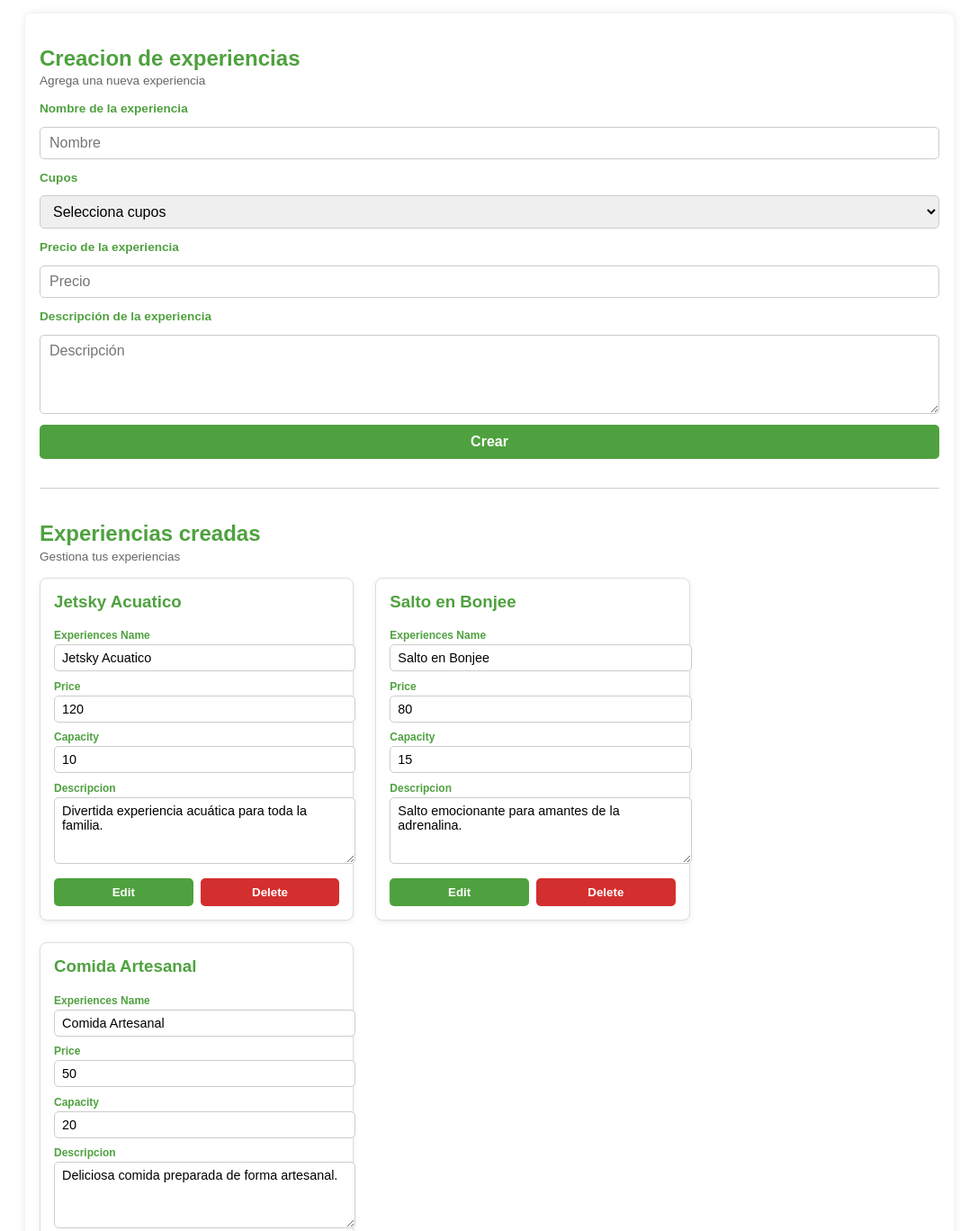
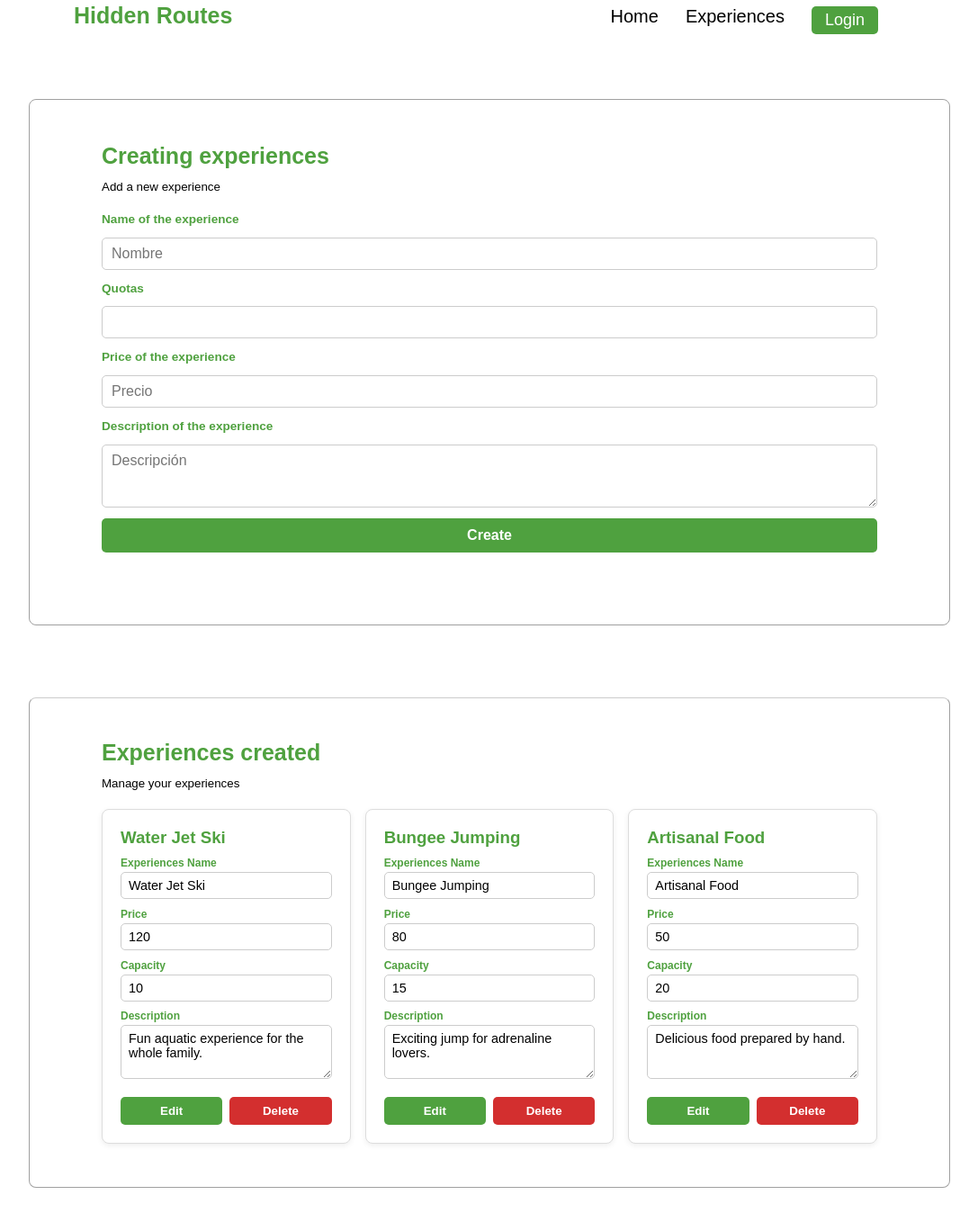
Before and after one commit to DiegoAG31/Hidden-Routes, a website: page app/public/views/experienceManager.html in a window 1280 px wide. Shown: the part 17-1385 px from the top of the page at 90% size, without its empty margins (96-1183 px from the left). Drawn offline with Linux system fonts and the light colour scheme.

Commit message:
feat: implement experience management UI with creation form and editable experience cards

```diff
--- a/app/public/assets/css/main.css
+++ b/app/public/assets/css/main.css
@@ -30,12 +30,12 @@ body {
 
 /*COMMENTARY*/
 .logo h1,
-.r-h2, .reservation h2 {
+.r-h2, .reservation h2, .container-manager h2{
   color: #4fa13f;
-  margin-left: 40px;
   margin-bottom: 10px;
   font-size: 25px;
 }
+
 
 /*COMMENTARY*/
 .nav-link {
@@ -131,7 +131,7 @@ body {
 }
 
 .zones h1 {
-  font-size: 2rem;
+  font-size: 25px;
   margin-bottom: 40px;
   color: #4fa13f;
 }
@@ -314,11 +314,11 @@ body {
   background-color: #ffffff;
 }
 
-#exp-h1 {
+#exp-h1  {
   color: #4fa13f;
-  margin-top: 3em;
+  margin-top: 2.5rem;
   margin-left: 40px;
-  font-size: 25px;
+  font-size: 20px;
 }
 
 /*COMMENTARY*/
@@ -387,7 +387,6 @@ body {
 .btn-filter button:hover {
   background-color: #929292;
 }
-/*COMMENTARY*/
 
 /*COMMENTARY*/
 
@@ -473,7 +472,7 @@ body {
 }
 
 
-/* Texto de la reseña */
+/*COMMENTARY*/
 .review-body {
   font-size: 0.95rem;
   line-height: 1.5;
@@ -483,15 +482,15 @@ body {
 
 
 /*COMMENTARY*/
-.reservation{
-  padding: 5rem 3rem;
+.reservation, .container-manager, .created-experiences{
+  padding: 3rem 5rem;
   border-radius: 8px;
   width: 100%;
   border: solid 1px #6565659d;
-  margin-top: 5rem;
+  margin-top: 3rem;
   margin-bottom: 5rem;
 }
-
+/*COMMENTARY*/
 .reservation-form{
   display: flex;
   flex-direction: column;
@@ -518,11 +517,13 @@ transition: border 0.2s, box-shadow 0.2s;
   box-shadow: 0 0 5px #4fa13f;
 }
 
+/*COMMENTARY*/
 .terms a{
   text-decoration: none;
   color: #326728;
 }
 
+/*COMMENTARY*/
 .btn-submit{
     padding: 1rem;
   background-color: #4fa13f;
@@ -539,3 +540,156 @@ transition: border 0.2s, box-shadow 0.2s;
   background: #929292;
   transform: scale(1.02);
 }
+
+
+/*COMMENTARY*/
+.create-experience-form {
+  display: flex;
+  flex-direction: column;
+  gap: 0.8rem;
+  margin-bottom: 2rem;
+  margin-top: 20px;
+}
+
+
+.created-experiences h2{
+  color: #4fa13f;
+  margin-bottom: 10px;
+  font-size: 25px;
+  margin-top: 30px;
+}
+
+.create-experience-form label {
+  font-size: 0.85rem;
+  color: #4fa13f;
+  font-weight: 600;
+}
+
+/*COMMENTARY*/
+.create-experience-form input,
+ .create-experience-form select,
+.create-experience-form textarea {
+  padding: 8px 10px;
+  border: 1px solid #ccc;
+  border-radius: 5px;
+  font-size: 1rem;
+  resize: vertical;
+  font-family: inherit;
+}
+
+.create-experience-form select {
+  cursor: pointer;
+}
+
+.create-experience-form textarea {
+  height: 70px;
+}
+
+.create-experience-form button {
+  background-color: #4fa13f;
+  border: none;
+  border-radius: 5px;
+  color: white;
+  font-weight: 600;
+  font-size: 1rem;
+  padding: 10px 0;
+  cursor: pointer;
+  transition: background-color 0.3s ease;
+}
+
+.create-experience-form button:hover {
+  background-color: #3b7d2a;
+}
+
+
+    .created-experiences {
+      border-top: 1px solid #ccc;
+      padding-top: 1rem;
+    }
+
+ /*COMMENTARY*/
+  .cards-container {
+  display: grid;
+  grid-template-columns: repeat(3, 1fr);
+  gap: 1rem;
+}
+.card {
+  margin-top: 20px;
+  background-color: #fff;
+  border: 1px solid #ddd;
+  border-radius: 8px;
+  padding: 20px;
+  box-shadow: 0 2px 6px rgba(0,0,0,0.07);
+  color: #333;
+}
+
+    .card h3 {
+      margin-top: 0;
+      color: #4fa13f;
+      font-weight: 600;
+      margin-bottom: 10px;
+    }
+
+   /*COMMENTARY*/
+    .card label {
+      font-size: 0.75rem;
+      color: #4fa13f;
+      font-weight: 600;
+      margin-top: 0.6rem;
+      display: block;
+    }
+
+   /*COMMENTARY*/
+    .card input,
+    .card textarea {
+      width: 100%;
+      font-family: inherit;
+      font-size: 0.9rem;
+      padding: 6px 8px;
+      border-radius: 5px;
+      border: 1px solid #ccc;
+      resize: vertical;
+      margin-top: 3px;
+    }
+
+    .card textarea {
+      height: 60px;
+    }
+
+    /*COMMENTARY*/
+    .actions {
+      margin-top: 1rem;
+      display: flex;
+      gap: 0.5rem;
+      justify-content: space-between;
+    }
+
+    .btn-edit {
+      flex: 1;
+      background-color: #4fa13f;
+      border: none;
+      color: white;
+      padding: 8px 0;
+      border-radius: 5px;
+      font-weight: 600;
+      cursor: pointer;
+      transition: background-color 0.3s ease;
+    }
+    .btn-edit:hover {
+      background-color: #3b7d2a;
+    }
+
+    .btn-delete {
+      flex: 1;
+      background-color: #d32f2f;
+      border: none;
+      color: white;
+      padding: 8px 0;
+      border-radius: 5px;
+      font-weight: 600;
+      cursor: pointer;
+      transition: background-color 0.3s ease;
+    }
+    .btn-delete:hover {
+      background-color: #a52828;
+    }
--- a/app/public/views/experienceManager.html
+++ b/app/public/views/experienceManager.html
@@ -1,234 +1,64 @@
 <!DOCTYPE html>
-<html lang="es">
+<html lang="en">
+
 <head>
-  <meta charset="UTF-8" />
-  <meta name="viewport" content="width=device-width, initial-scale=1" />
-  <title>Gestión de Experiencias</title>
-  <style>
-    /* Contenedor general */
-    .experience-manager {
-      max-width: 1000px;
-      margin: 2rem auto;
-      font-family: Arial, Helvetica, sans-serif;
-      padding: 1rem;
-      background: #fff;
-      border-radius: 8px;
-      box-shadow: 0 0 10px rgba(0,0,0,0.1);
-      color: #333;
-    }
+  <meta charset="UTF-8">
+  <meta name="viewport" content="width=device-width, initial-scale=1.0">
+  <link rel="stylesheet" href="../assets/css/main.css">
+  <title>Document</title>
+</head>
 
-    /* Títulos y subtítulos */
-    .experience-manager h2 {
-      color: #4fa13f;
-      margin-bottom: 0.2rem;
-      font-weight: 600;
-    }
-    .experience-manager small {
-      color: #666;
-      font-size: 0.85rem;
-      display: block;
-      margin-bottom: 1rem;
-    }
-
-    /* Formulario creación */
-    form.create-experience-form {
-      display: flex;
-      flex-direction: column;
-      gap: 0.8rem;
-      margin-bottom: 2rem;
-    }
-
-    form.create-experience-form label {
-      font-size: 0.85rem;
-      color: #4fa13f;
-      font-weight: 600;
-    }
-
-    form.create-experience-form input,
-    form.create-experience-form select,
-    form.create-experience-form textarea {
-      padding: 8px 10px;
-      border: 1px solid #ccc;
-      border-radius: 5px;
-      font-size: 1rem;
-      resize: vertical;
-      font-family: inherit;
-    }
-
-    form.create-experience-form select {
-      cursor: pointer;
-    }
-
-    form.create-experience-form textarea {
-      height: 70px;
-    }
-
-    form.create-experience-form button {
-      background-color: #4fa13f;
-      border: none;
-      border-radius: 5px;
-      color: white;
-      font-weight: 600;
-      font-size: 1rem;
-      padding: 10px 0;
-      cursor: pointer;
-      transition: background-color 0.3s ease;
-    }
-    form.create-experience-form button:hover {
-      background-color: #3b7d2a;
-    }
-
-    /* Contenedor de experiencias creadas */
-    .created-experiences {
-      border-top: 1px solid #ccc;
-      padding-top: 1rem;
-    }
-
-    /* Grid de tarjetas */
-    .cards-container {
-      display: flex;
-      gap: 1.5rem;
-      flex-wrap: wrap;
-    }
-
-    /* Cada tarjeta */
-    .card {
-      background: #fff;
-      border: 1px solid #ddd;
-      border-radius: 8px;
-      padding: 15px;
-      width: calc(33.333% - 1rem);
-      box-shadow: 0 2px 6px rgba(0,0,0,0.07);
-      display: flex;
-      flex-direction: column;
-      justify-content: flex-start;
-      color: #333;
-    }
-
-    .card h3 {
-      margin-top: 0;
-      color: #4fa13f;
-      font-weight: 600;
-      margin-bottom: 10px;
-    }
-
-    /* Labels dentro de tarjetas */
-    .card label {
-      font-size: 0.75rem;
-      color: #4fa13f;
-      font-weight: 600;
-      margin-top: 0.6rem;
-      display: block;
-    }
-
-    /* Inputs en tarjetas */
-    .card input,
-    .card textarea {
-      width: 100%;
-      font-family: inherit;
-      font-size: 0.9rem;
-      padding: 6px 8px;
-      border-radius: 5px;
-      border: 1px solid #ccc;
-      resize: vertical;
-      margin-top: 3px;
-    }
-
-    .card textarea {
-      height: 60px;
-    }
-
-    /* Botones dentro de tarjetas */
-    .acciones {
-      margin-top: 1rem;
-      display: flex;
-      gap: 0.5rem;
-      justify-content: space-between;
-    }
-
-    .btn-edit {
-      flex: 1;
-      background-color: #4fa13f;
-      border: none;
-      color: white;
-      padding: 8px 0;
-      border-radius: 5px;
-      font-weight: 600;
-      cursor: pointer;
-      transition: background-color 0.3s ease;
-    }
-    .btn-edit:hover {
-      background-color: #3b7d2a;
-    }
-
-    .btn-delete {
-      flex: 1;
-      background-color: #d32f2f;
-      border: none;
-      color: white;
-      padding: 8px 0;
-      border-radius: 5px;
-      font-weight: 600;
-      cursor: pointer;
-      transition: background-color 0.3s ease;
-    }
-    .btn-delete:hover {
-      background-color: #a52828;
-    }
-
-    /* Responsive */
-    @media (max-width: 900px) {
-      .card {
-        width: calc(50% - 1rem);
-      }
-    }
-    @media (max-width: 600px) {
-      .card {
-        width: 100%;
-      }
-    }
-  </style>
-</head>
 <body>
-  <div class="experience-manager">
-    <section>
-      <h2>Creacion de experiencias</h2>
-      <small>Agrega una nueva experiencia</small>
+  <!--COMMENTARY-->
+  <header class="navbar container">
+    <div class="logo">
+      <h1>Hidden Routes</h1>
+    </div>
+    <nav>
+      <ul class="nav-link">
+        <li><a href="../../../dashboard.html">Home</a></li>
+        <li><a href="./experience.html">Experiences</a></li>
+        <li>
+          <button type="button" id="btnlogin">
+            <a href="./login.html">Login</a>
+          </button>
+        </li>
+      </ul>
+    </nav>
+  </header>
+  <main class="container">
+    <!--COMMENTARY-->
+    <section class="container-manager">
+      <h2>Creating experiences</h2>
+      <small>Add a new experience</small>
       <form class="create-experience-form" id="createExperienceForm">
-        <label for="name">Nombre de la experiencia</label>
+        <label for="name">Name of the experience</label>
         <input type="text" id="name" name="name" placeholder="Nombre" required />
 
-        <label for="capacity">Cupos</label>
-        <select id="capacity" name="capacity" required>
-          <option value="" disabled selected>Selecciona cupos</option>
-          <option value="5">5</option>
-          <option value="10">10</option>
-          <option value="15">15</option>
-          <option value="20">20</option>
-          <option value="25">25</option>
-        </select>
+        <label for="capacity">Quotas</label>
+        <input type="number" id="quota" name="quota" min="1" max="20" required />
 
-        <label for="price">Precio de la experiencia</label>
-        <input type="number" id="price" name="price" placeholder="Precio" min="0" step="0.01" required />
+        <label for="price">Price of the experience</label>
+        <input type="number" id="price" name="price" placeholder="Precio" min="0" step="100" required />
 
-        <label for="description">Descripción de la experiencia</label>
+        <label for="description">Description of the experience</label>
         <textarea id="description" name="description" placeholder="Descripción" required></textarea>
 
-        <button type="submit">Crear</button>
+        <button type="submit">Create</button>
       </form>
     </section>
-
+    <!--COMMENTARY-->
     <section class="created-experiences">
-      <h2>Experiencias creadas</h2>
-      <small>Gestiona tus experiencias</small>
+      <h2>Experiences created</h2>
+      <small>Manage your experiences</small>
 
       <div class="cards-container" id="experienceList">
-        <!-- Ejemplo de tarjeta -->
+
         <div class="card">
-          <h3>Jetsky Acuatico</h3>
+          <h3>Water Jet Ski</h3>
 
           <label>Experiences Name</label>
-          <input type="text" value="Jetsky Acuatico" />
+          <input type="text" value="Water Jet Ski" />
 
           <label>Price</label>
           <input type="number" value="120" />
@@ -236,20 +66,20 @@
           <label>Capacity</label>
           <input type="number" value="10" />
 
-          <label>Descripcion</label>
-          <textarea>Divertida experiencia acuática para toda la familia.</textarea>
+          <label>Description</label>
+          <textarea>Fun aquatic experience for the whole family.</textarea>
 
-          <div class="acciones">
+          <div class="actions">
             <button class="btn-edit">Edit</button>
             <button class="btn-delete">Delete</button>
           </div>
         </div>
 
         <div class="card">
-          <h3>Salto en Bonjee</h3>
+          <h3>Bungee Jumping</h3>
 
           <label>Experiences Name</label>
-          <input type="text" value="Salto en Bonjee" />
+          <input type="text" value="Bungee Jumping" />
 
           <label>Price</label>
           <input type="number" value="80" />
@@ -257,20 +87,20 @@
           <label>Capacity</label>
           <input type="number" value="15" />
 
-          <label>Descripcion</label>
-          <textarea>Salto emocionante para amantes de la adrenalina.</textarea>
+          <label>Description</label>
+          <textarea>Exciting jump for adrenaline lovers.</textarea>
 
-          <div class="acciones">
+          <div class="actions">
             <button class="btn-edit">Edit</button>
             <button class="btn-delete">Delete</button>
           </div>
         </div>
 
         <div class="card">
-          <h3>Comida Artesanal</h3>
+          <h3>Artisanal Food</h3>
 
           <label>Experiences Name</label>
-          <input type="text" value="Comida Artesanal" />
+          <input type="text" value="Artisanal Food" />
 
           <label>Price</label>
           <input type="number" value="50" />
@@ -278,16 +108,49 @@
           <label>Capacity</label>
           <input type="number" value="20" />
 
-          <label>Descripcion</label>
-          <textarea>Deliciosa comida preparada de forma artesanal.</textarea>
+          <label>Description</label>
+          <textarea>Delicious food prepared by hand.</textarea>
 
-          <div class="acciones">
+          <div class="actions">
             <button class="btn-edit">Edit</button>
             <button class="btn-delete">Delete</button>
           </div>
         </div>
       </div>
     </section>
-  </div>
+    <!--COMMENTARY-->
+         <section class="exit-section">
+        <div class="exit">
+          <button type="button" class="btnprofile">Profile</button>
+          <button type="button" class="btnlogout">Logout</button>
+        </div>
+      </section>
+  </main>
+  <!--COMMENTARY-->
+  <footer class="container">
+    <section class="container-footer">
+      <div class="sf-footer">
+        <div class="logo-footer">
+          <img src="../assets/img/logo.webp" alt="logo footer" />
+        </div>
+        <div class="social-footer">
+          <a href="#"><img src="../assets/img/github.png" alt="github" /></a>
+          <a href="#"><img src="../assets/img/facebook.png" alt="facebook" /></a>
+          <a href="#"><img src="../assets/img/youtube.png" alt="youtube" /></a>
+          <a href="#"><img src="../assets/img/instagram.png" alt="instagram" /></a>
+        </div>
+      </div>
+      <div class="info-footer">
+        <a href="#">About us</a>
+        <a href="#">Contact</a>
+        <a href="#">Privacy</a>
+        <a href="#">TyC</a>
+      </div>
+    </section>
+    <p class="footer-copy">
+      © 2025 Colombia Hidden Routes - All rights reserved.
+    </p>
+  </footer>
 </body>
+
 </html>
```
Also changed, not shown: app/public/views/booking.html (+8 -1 lines), app/public/views/experience.html (+5 -4 lines).
